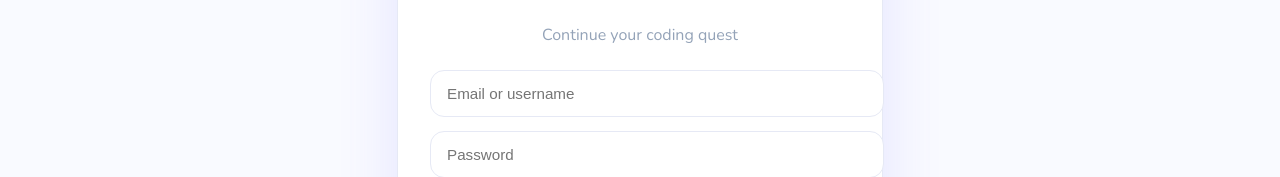
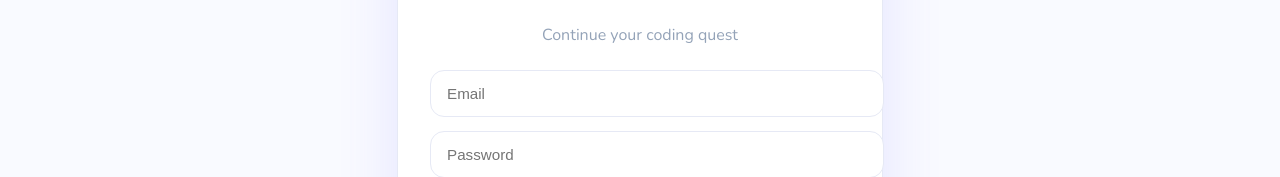
Before and after one commit to Yaxhjagtap/coding_platform_for_kids, a React (Vite) app in the folder frontend/: page /login in a window 1280 px wide. Shown: the part 303-480 px from the top of the page. Built offline with nearby package versions, Linux system fonts and the light colour scheme.

Commit message:
Update Login.jsx

```diff
--- a/frontend/src/pages/Login.jsx
+++ b/frontend/src/pages/Login.jsx
@@ -1,6 +1,7 @@
 import { useState } from "react";
 import { signInWithEmailAndPassword } from "firebase/auth";
-import { auth } from "../firebase/auth";
+import { auth, db } from "../firebase/auth"; // Update this import too
+import { doc, updateDoc } from "firebase/firestore";
 import { useNavigate } from "react-router-dom";
 import "../styles/auth.css";
 
@@ -11,7 +12,14 @@ export default function Login() {
 
   const login = async () => {
     try {
-      await signInWithEmailAndPassword(auth, email, password);
+      const userCredential = await signInWithEmailAndPassword(auth, email, password);
+      const user = userCredential.user;
+
+      // Update last login time
+      await updateDoc(doc(db, "users", user.uid), {
+        lastLogin: new Date()
+      });
+
       navigate("/dashboard");
     } catch {
       alert("Invalid credentials");
@@ -32,8 +40,10 @@ export default function Login() {
 
         <input
           className="auth-input"
-          placeholder="Email or username"
+          placeholder="Email"
+          type="email"
           onChange={(e) => setEmail(e.target.value)}
+          value={email}
         />
 
         <input
@@ -41,6 +51,7 @@ export default function Login() {
           className="auth-input"
           placeholder="Password"
           onChange={(e) => setPassword(e.target.value)}
+          value={password}
         />
 
         <button className="auth-btn" onClick={login}>
```
